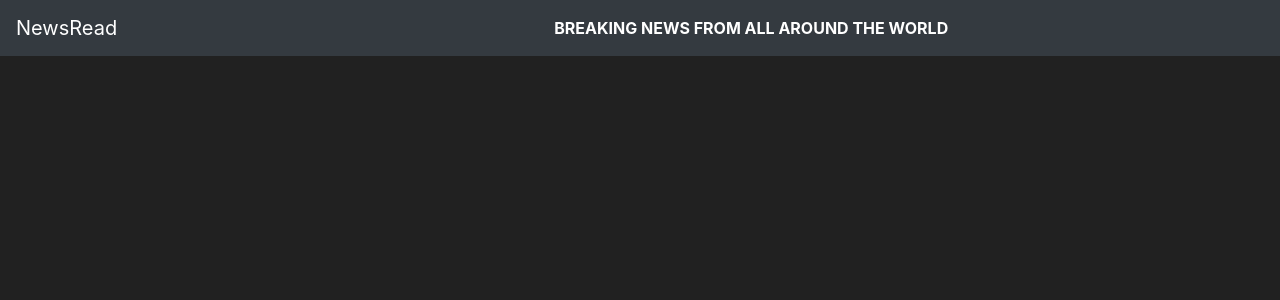
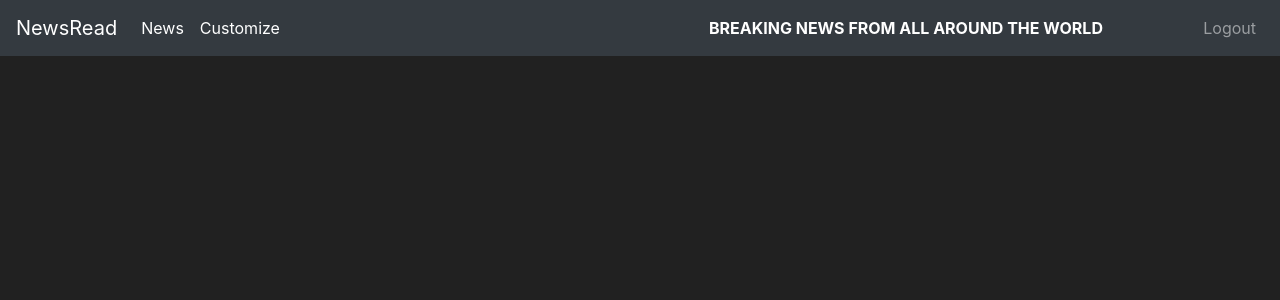
Before and after one commit to Kelvinskell/newsread, a Flask app: template news-service/templates/base.html in a window 1280 px wide. Shown: the top 300 px of the page. Run offline with Flask 2, Linux system fonts and the light colour scheme; the template is opened without the code that fills it, so the values that code supplies are empty; some libraries are stand-ins or nearby versions.

Commit message:
refactor: Modify base.html

```diff
--- a/news-service/templates/base.html
+++ b/news-service/templates/base.html
@@ -14,15 +14,27 @@
    </head>
    <body>
     <nav class="navbar navbar-expand-md navbar-dark bg-dark">
-      <a class="navbar-brand" href="#">NewsRead</a>
+      <a class="navbar-brand" >NewsRead</a>
       <button class="navbar-toggler" type="button" data-toggle="collapse" data-target="#navbarNav">
         <span class="navbar-toggler-icon"></span>
       </button>
       <div class="collapse navbar-collapse" id="navbarNav">
         <ul class="navbar-nav mr-auto">
+		<li class="nav-item active">
+                <a class="nav-link" href="{{ url_for('news_page') }}">News<span class="sr-only">(current)</span></a>
+            </li>
+		<li class="nav-item active">
+                <a class="nav-link" href="{{ url_for('customization_page') }}">Customize<span class="sr-only">(current)</span></a>
+		</li>
 		 <li class="nav-item" >
                     <a class="nav-link" id='center'><strong>&nbsp;&nbsp;&nbsp;&nbsp;&nbsp;&nbsp;&nbsp;&nbsp;&nbsp;&nbsp;&nbsp;&nbsp;&nbsp;&nbsp;&nbsp;&nbsp;&nbsp;&nbsp;&nbsp;&nbsp;&nbsp;&nbsp;&nbsp;&nbsp;&nbsp;&nbsp;&nbsp;&nbsp;&nbsp;&nbsp;&nbsp;&nbsp;&nbsp;&nbsp;&nbsp;&nbsp;&nbsp;&nbsp;&nbsp;&nbsp;&nbsp;&nbsp;&nbsp;&nbsp;&nbsp;&nbsp;&nbsp;&nbsp;&nbsp;&nbsp;&nbsp;&nbsp;&nbsp;&nbsp;&nbsp;&nbsp;&nbsp;&nbsp;&nbsp;&nbsp;&nbsp;&nbsp;&nbsp;&nbsp;&nbsp;&nbsp;&nbsp;&nbsp;&nbsp;&nbsp;&nbsp;&nbsp;&nbsp;&nbsp;&nbsp;&nbsp;&nbsp;&nbsp;&nbsp;&nbsp;&nbsp;&nbsp;&nbsp;&nbsp;&nbsp;&nbsp;&nbsp;&nbsp;&nbsp;&nbsp;&nbsp;&nbsp;&nbsp;&nbsp;&nbsp;&nbsp;&nbsp;&nbsp;&nbsp;&nbsp;&nbsp;&nbsp;&nbsp;&nbsp;&nbsp;&nbsp;&nbsp;&nbsp; BREAKING NEWS FROM ALL AROUND THE WORLD</strong></a>
             </li>
+	</ul>
+	<ul class="navbar-nav">
+            <li class="nav-item">
+                <a class="nav-link" href="#">Logout</a>
+            </li>
+        </ul>
       </div>
     </nav>
       {% block content %}
```
